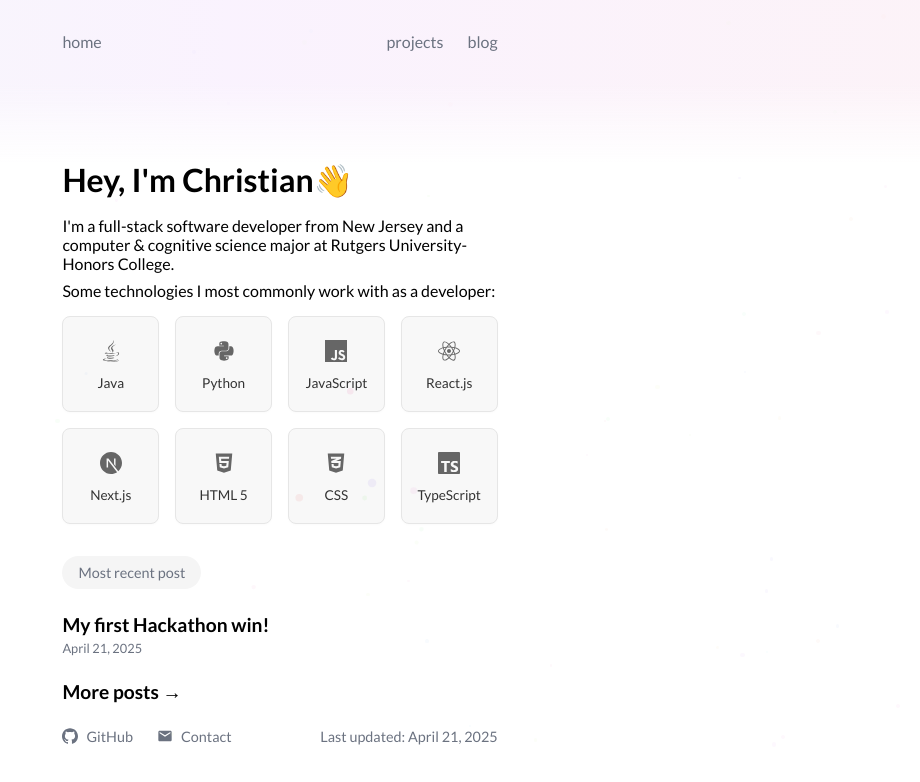
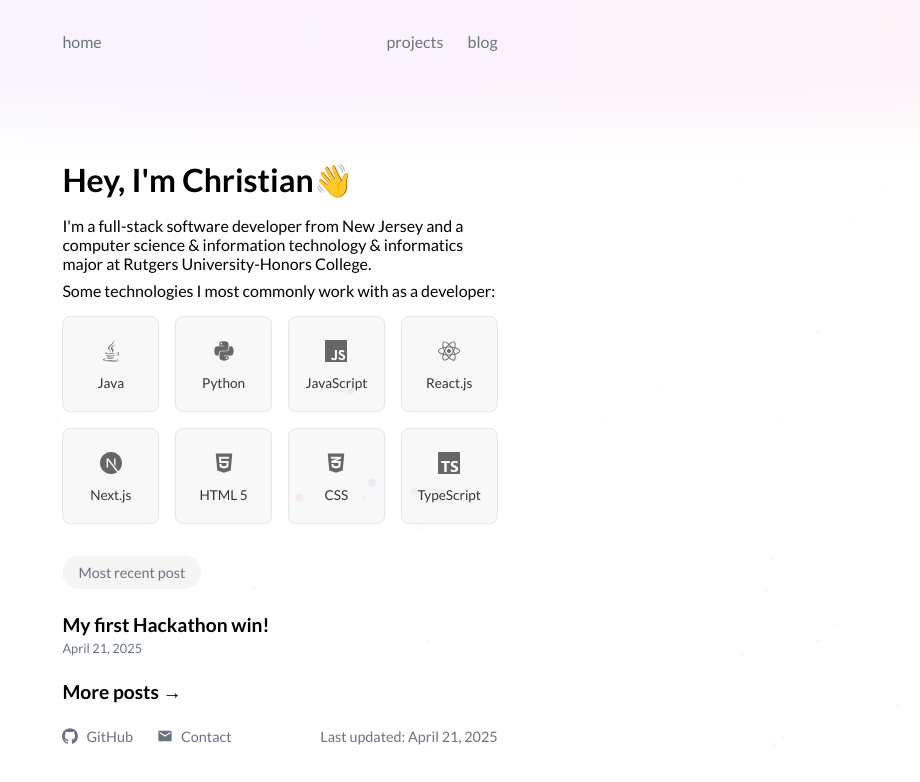
Before and after one commit to christiandiz0n/personal-website, a React (Vite) app: page / in a window 1280 px wide. Shown: the top 782 px of the page, without its empty margins (360-1280 px from the left). Built offline with nearby package versions, Linux system fonts and the light colour scheme.

Commit message:
fix-major

```diff
--- a/src/pages/App.jsx
+++ b/src/pages/App.jsx
@@ -36,7 +36,7 @@ function App() {
                     👋
                   </span>
                 </h1>
-                <p className="main-desc">I'm a full-stack software developer from New Jersey and a computer & cognitive science major at Rutgers University-Honors College.</p>
+                <p className="main-desc">I'm a full-stack software developer from New Jersey and a computer science & information technology & informatics major at Rutgers University-Honors College.</p>
               </div>
 
               <div className="frameworks-section">
```
